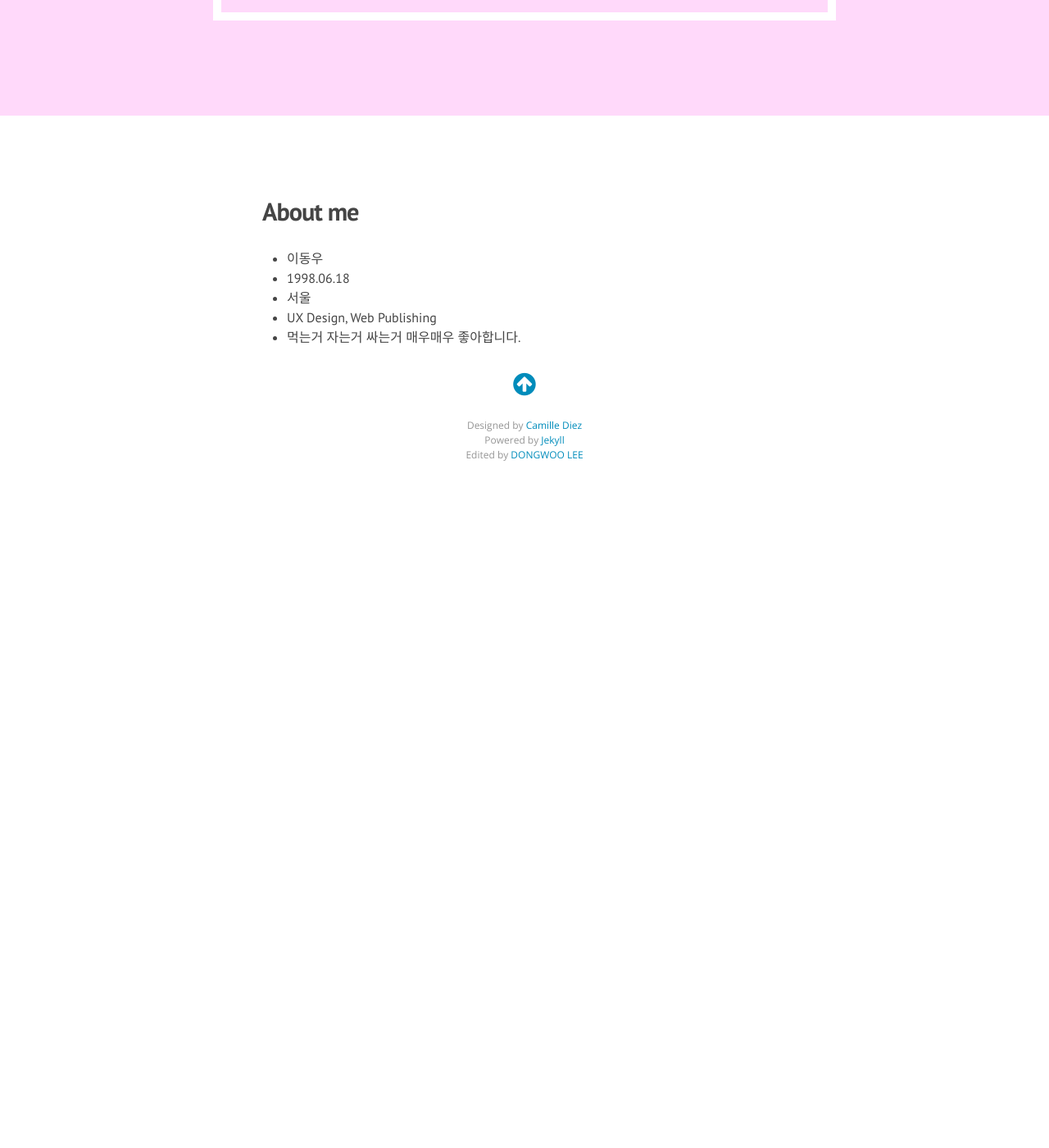
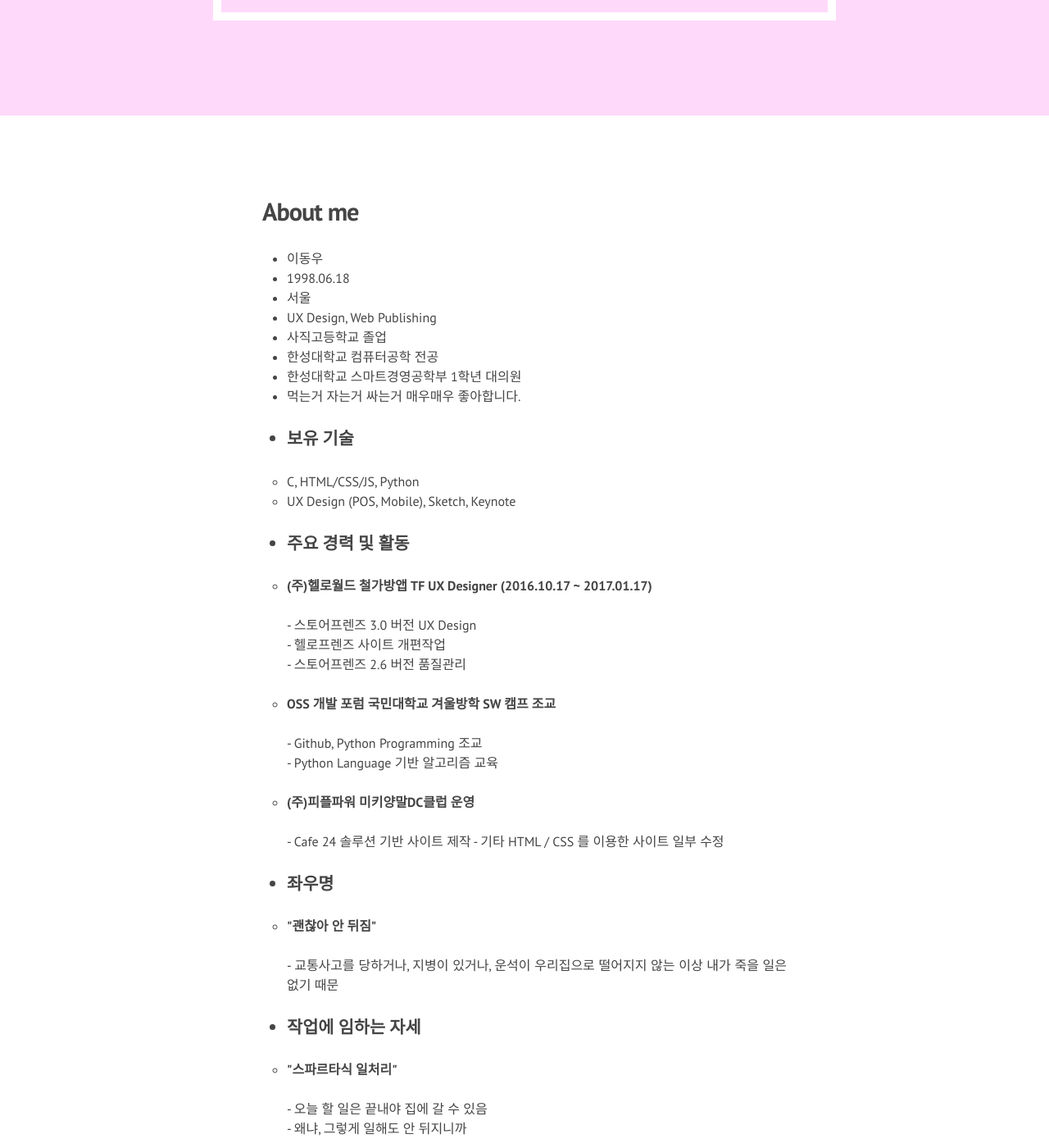
Before and after one commit to kbsceo/kbsceo.github.io, a Jekyll site: the page profile.html, which Jekyll copies as it is, in a window 1280 px wide and 1400 px high, scrolled down 309 px. Shown: the whole window at 82% size. Built offline with Jekyll 4.4.1, drawn with Linux system fonts in a browser that asks for light colours; nearby versions of some CDN libraries; Markdown is read by kramdown in place of the engine named in the settings; before the commit the page ends 939 px from its top, so only the background shows below that; some of the changed text lies outside the part shown.

Commit message:
Profile #1

```diff
--- a/index.html
+++ b/index.html
@@ -33,7 +33,7 @@
   </div>
 
   <div class="home" style="text/css">
-    <h1 class="page-heading">Blog</h1>
+    <h1 class="page-heading">Essay List</h1>
       <ul class="post-list">
           <li>
             <a class="post-link" href="#">Test</a>
--- a/profile.html
+++ b/profile.html
@@ -30,7 +30,7 @@
         </nav>
           <h1>
            <span>
-            <a class="site-title" href="#">이동우 님의 블로그</a>
+            <a class="site-title" href="index.html">이동우 님의 블로그</a>
            </span>
           </h1>
       </div>
@@ -48,14 +48,68 @@
                 <li> 1998.06.18 </li>
                 <li> 서울 </li>
                 <li> UX Design, Web Publishing </li>
-                <li> 먹는거 자는거 싸는거 매우매우 좋아합니다. </li>
+                <li> 사직고등학교 졸업 </li>
+                <li> 한성대학교 컴퓨터공학 전공 </li>
+                <li> 한성대학교 스마트경영공학부 1학년 대의원</li>
+                <li> 먹는거 자는거 싸는거 매우매우 좋아합니다. </li><br>
+
+                <h3> <li><strong> 보유 기술 </strong> </li></h3>
+
+                <br>
+                <li type="circle"> C, HTML/CSS/JS, Python</li>
+                <li type="circle"> UX Design (POS, Mobile), Sketch, Keynote</li>
+
+
+                <br>
+                <h3> <li><strong> 주요 경력 및 활동 </strong> </li></h3>
+                <br>
+
+                <li type="circle"><strong>(주)헬로월드 철가방앱 TF UX Designer (2016.10.17 ~ 2017.01.17)</strong></li>
+                <br>
+                - 스토어프렌즈 3.0 버전 UX Design <br>
+                - 헬로프렌즈 사이트 개편작업 <br>
+                - 스토어프렌즈 2.6 버전 품질관리 <br>
+                <br>
+
+                <li type="circle"><strong> OSS 개발 포럼 국민대학교 겨울방학 SW 캠프 조교 </strong> </li>
+                <br>
+                - Github, Python Programming 조교 <br>
+                - Python Language 기반 알고리즘 교육
+                <br>
+                <br>
+
+                <li type="circle"><strong>(주)피플파워 미키양말DC클럽 운영 </strong></li>
+                <br>
+                - Cafe 24 솔루션 기반 사이트 제작
+                - 기타 HTML / CSS 를 이용한 사이트 일부 수정
+                <br>
+                <br>
+                <h3><li><strong> 좌우명 </strong></li></h3>
+                <br>
+                <li type="circle"><strong>"괜찮아 안 뒤짐"</strong></li>
+                <br>
+                - 교통사고를 당하거나, 지병이 있거나, 운석이 우리집으로 떨어지지 않는 이상 내가 죽을 일은 없기 때문
+
+                <br>
+                <br>
+
+                <h3><li><strong> 작업에 임하는 자세 </strong></li></h3>
+                <br>
+                <li type="circle"><strong>"스파르타식 일처리"</strong></li>
+                <br>
+                - 오늘 할 일은 끝내야 집에 갈 수 있음 <br>
+                - 왜냐, 그렇게 일해도 안 뒤지니까
+                <br>
+                <br>
+                <li type="circle"><strong>"오늘 먹은 밥알은 내 통장잔액과 연결된다"</strong></li>
+                <br>
+                - 일할 때는 무조건 배 채우고 일함 <br>
+                - 왜냐, 그렇게 일해도 안 뒤지니까
               </ul>
-            </article>
 
 
 
-
-
+            </article>
 
 
         <div align="center">
```
